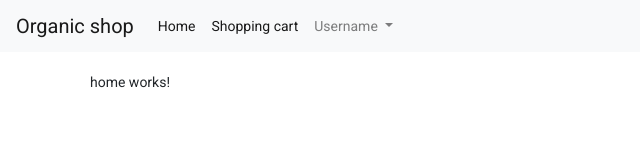
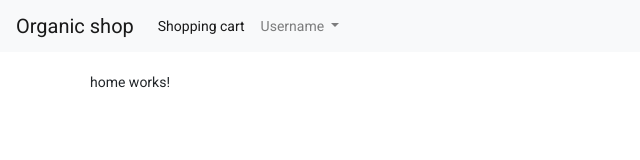
Before and after one commit to emil-andrzejewski/organicShopByEmil, an Angular app: page / in a window 1280 px wide. Shown: the top 160 px of the page, without its empty margins (0-640 px from the left). Built offline with nearby package versions, Linux system fonts and the light colour scheme; what @angular/fire would draw is missing.

Commit message:
One more cleaning

```diff
--- a/src/app/bs-navbar/bs-navbar.component.html
+++ b/src/app/bs-navbar/bs-navbar.component.html
@@ -6,9 +6,6 @@
 
     <div class="collapse navbar-collapse" id="navbarSupportedContent">
       <ul class="navbar-nav mr-auto">
-        <li class="nav-item active">
-          <a class="nav-link" routerLink="/">Home <span class="sr-only">(current)</span></a>
-        </li>
         <li class="nav-item active">
             <a class="nav-link" routerLink="/shopping-cart">Shopping cart <span class="sr-only">(current)</span></a>
         </li>
```
